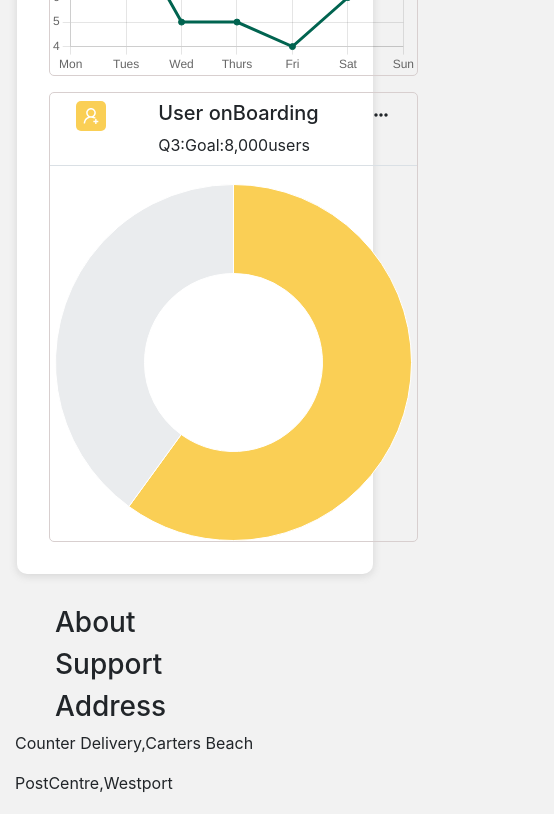
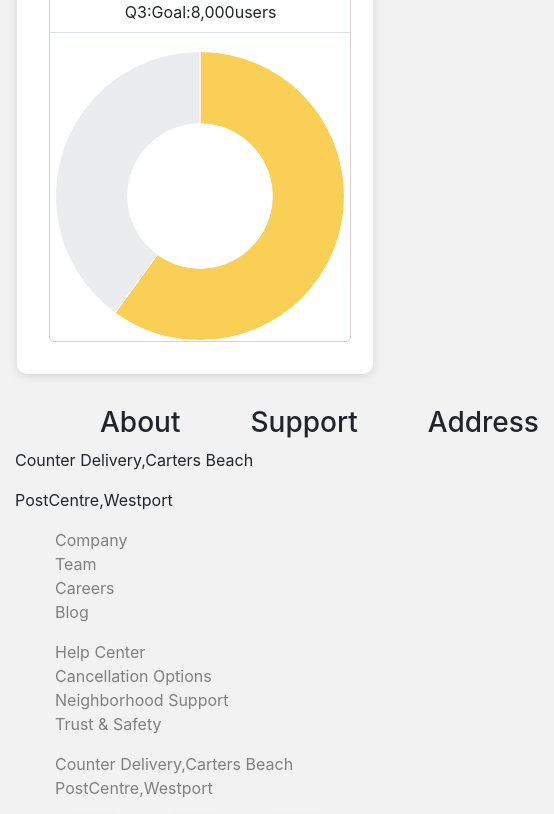
Before and after one commit to MoiseGaamy/coding-challenge, a React (Create React App) app: page / in a window 390 px wide. Shown: the part 2595-3409 px from the top of the page, 554 px wide, since content can reach past the window. Built offline with nearby package versions, Linux system fonts and the light colour scheme.

Commit message:
navbar dashboard responsiveness

```diff
--- a/src/css/dashboard.css
+++ b/src/css/dashboard.css
@@ -71,3 +71,17 @@
    margin-left: 0!important;
    width:125%;
 }
+/*NavBar dashboard*/
+@media (max-width:740px) and (min-width:360px) {
+.main-row2 {
+    margin-right: 0!important;
+    margin-left: 0!important;
+    width: 100%;
+}
+.sm-row{
+     display: flex;
+    flex-wrap: nowrap;
+    margin-right: 0!important;
+    margin-left: 0!important;
+}
+}
```
